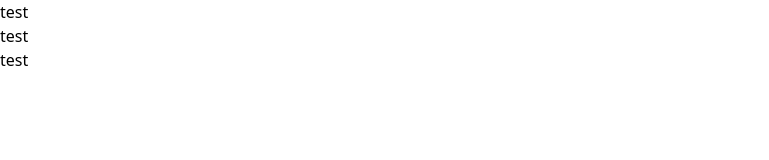
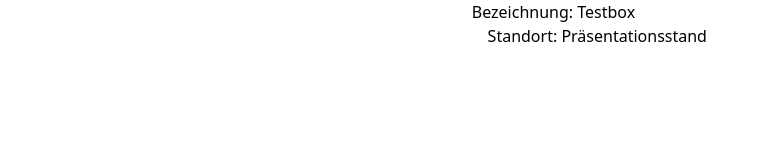
Before and after one commit to stafel/checktec-frontend, a plain HTML site: page edit_box_sub.html in a window 1280 px wide. Shown: the whole page, without its empty margins (0-769 px from the left). Drawn offline with nearby package versions, Linux system fonts and the light colour scheme.

Commit message:
dummy load box data

```diff
--- a/control.js
+++ b/control.js
@@ -1,3 +1,13 @@
+function getBox(boxnr) {
+    let box = {
+        boxnr: boxnr,
+        bezeichnung: "Testbox",
+        standort: "Präsentationsstand",
+    }
+
+    return box;
+}
+
 function getUser() {
     return JSON.parse(localStorage.getItem("user"));
 }
--- a/edit_box_sub.html
+++ b/edit_box_sub.html
@@ -9,8 +9,27 @@
     <script src="control.js"></script>
 </head>
 <body>
-    test<br>
-    test<br>
-    test<br>
+    <form class="grid justify-items-center"> <!--  justify-items-center -->
+        <input type="hidden" id="edt_boxnr", name="edt_boxnr">
+        <div>Bezeichnung: <input type="text" id="edt_bez", name="edt_bez"></div>
+        <div>Standort: <input type="text" id="edt_ort", name="edt_ort"></div>
+    </form>
+    <script>
+        function setupSubBoxForm() {
+            let boxnr = getParam('boxnr');
+
+            edt_boxnr.value = boxnr;
+
+            let box = getBox(boxnr);
+
+            if (box === null) {
+                return;
+            }
+
+            edt_bez.value = box.bezeichnung;
+            edt_ort.value = box.standort;
+        }
+        setupSubBoxForm();
+    </script>
 </body>
 </html>
```
Also changed, not shown: register_box.html (+2 -2 lines).
